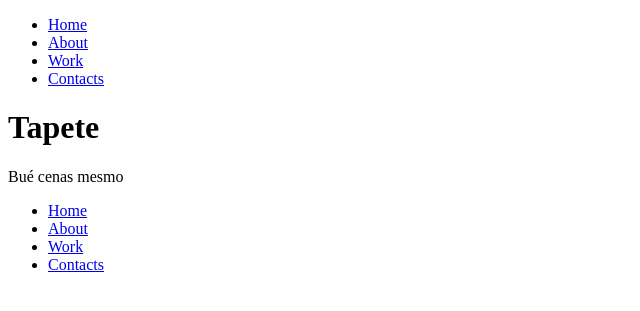
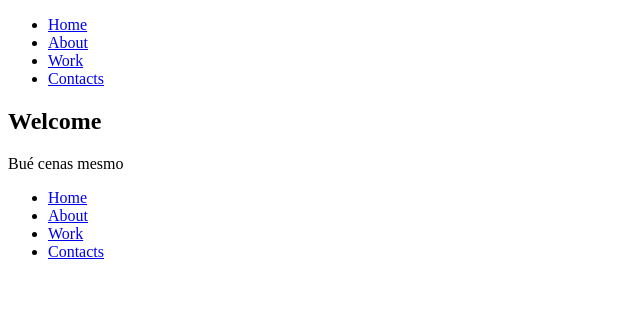
Before and after one commit to camilavmoura/web-dev, a Jekyll site: the page built from index.html, in a window 1280 px wide. Shown: the top 311 px of the page, without its empty margins (0-640 px from the left). Built offline with Jekyll 4.4.1, drawn with Linux system fonts in a browser that asks for light colours; Markdown is read by kramdown in place of the engine named in the settings.

Commit message:
Update index.html

```diff
--- a/index.html
+++ b/index.html
@@ -2,5 +2,5 @@
 layout: default
 ---
 
-<h1>Tapete</h1>
+<h2>Welcome</h2>
 <p>Bué cenas mesmo</p>
```
